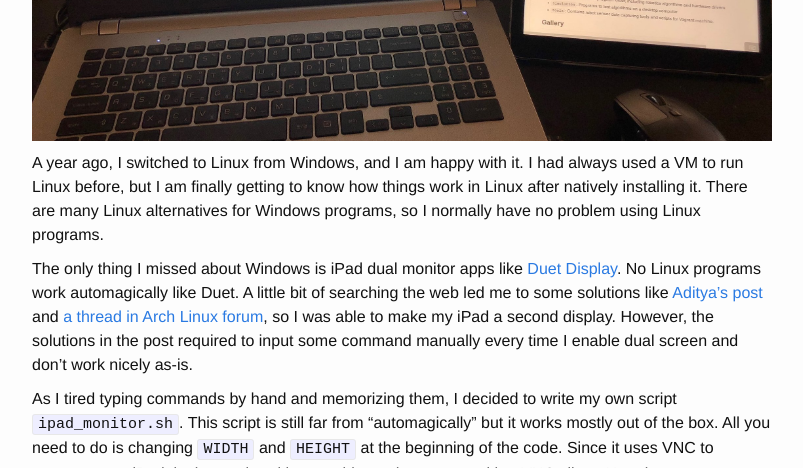
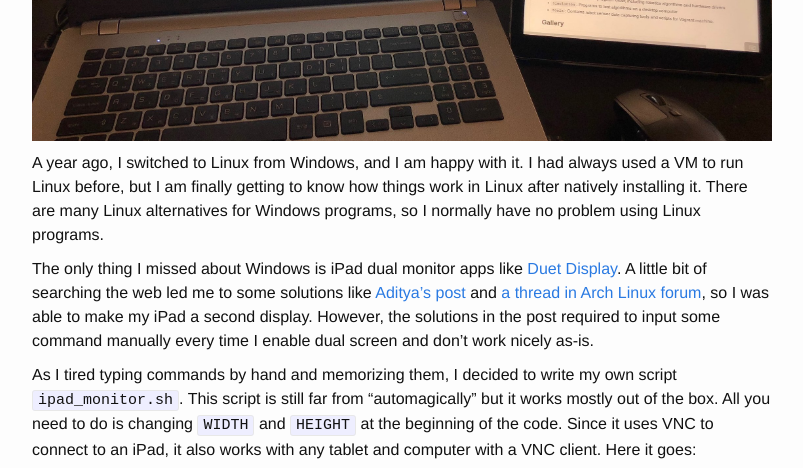
Before and after one commit to kbumsik/kbumsik.github.io, a Jekyll site: the page built from _posts/2018-04-15-using-ipad-as-a-2nd-monitor-on-linux.md, in a window 1280 px wide and 900 px high, scrolled down 465 px, cut to the strip 0-468 px from the top of the window. Shown: the whole strip, without its empty margins (238-1041 px from the left). Built offline with Jekyll 4.4.1, drawn with Linux system fonts in a browser that asks for light colours; comment, search, counter and statistics services are not loaded.

Commit message:
Fix-post: Delete line

```diff
--- a/_posts/2018-04-15-using-ipad-as-a-2nd-monitor-on-linux.md
+++ b/_posts/2018-04-15-using-ipad-as-a-2nd-monitor-on-linux.md
@@ -11,7 +11,7 @@ tags: linux bash x11
 
 A year ago, I switched to Linux from Windows, and I am happy with it. I had always used a VM to run Linux before, but I am finally getting to know how things work in Linux after natively installing it. There are many Linux alternatives for Windows programs, so I normally have no problem using Linux programs.
 
-The only thing I missed about Windows is iPad dual monitor apps like [Duet Display][Duet]. No Linux programs work automagically like Duet. A little bit of searching the web led me to some solutions like [Aditya's post][ref-aditya] and [a thread in Arch Linux forum][ref-arch], so I was able to make my iPad a second display. However, the solutions in the post required to input some command manually every time I enable dual screen and don’t work nicely as-is.
+The only thing I missed about Windows is iPad dual monitor apps like [Duet Display][Duet]. A little bit of searching the web led me to some solutions like [Aditya's post][ref-aditya] and [a thread in Arch Linux forum][ref-arch], so I was able to make my iPad a second display. However, the solutions in the post required to input some command manually every time I enable dual screen and don’t work nicely as-is.
 
 As I tired typing commands by hand and memorizing them, I decided to write my own script `ipad_monitor.sh`. This script is still far from “automagically” but it works mostly out of the box. All you need to do is changing `WIDTH` and `HEIGHT` at the beginning of the code. Since it uses VNC to connect to an iPad, it also works with any tablet and computer with a VNC client. Here it goes:
 
```
